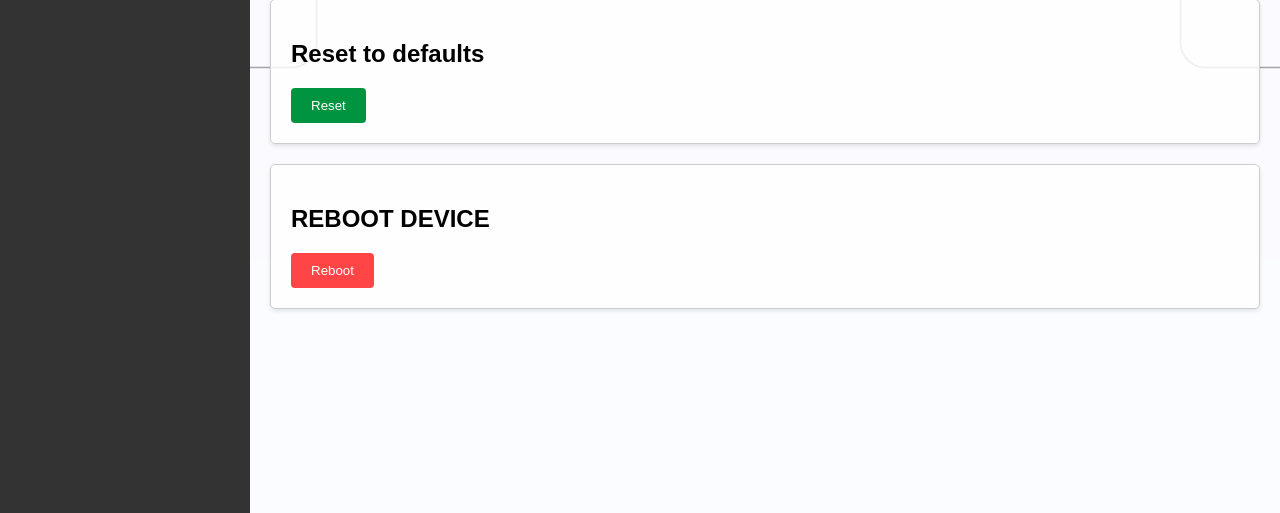
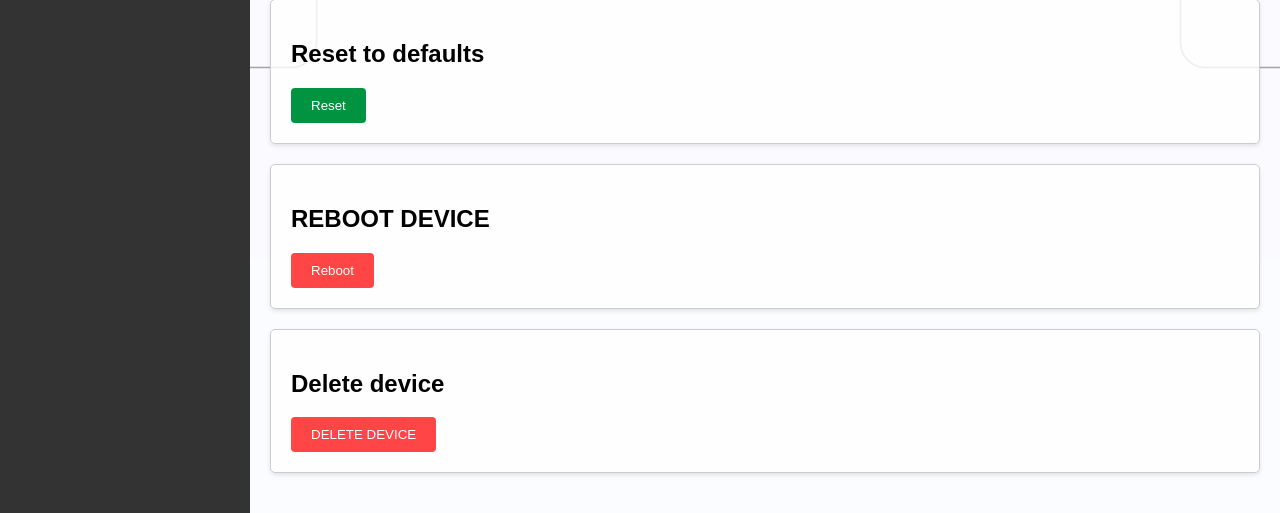
Before and after one commit to fbrstilo/RENS_SolarTracker, a Flask app: template templates/devctrl_logged_in.html in a window 1280 px wide. Shown: the part 1028-1541 px from the top of the page. Run offline with Flask 3, Linux system fonts and the light colour scheme; the template is opened without the code that fills it: most values are stand-ins (such as "Sample title", 1, 10 or a date in 2020); parts of the project's set-up code (start-up, migrations or seed data) failed here and were passed over.

Commit message:
deleting devices functionality

```diff
--- a/app.py
+++ b/app.py
@@ -58,13 +58,13 @@ def admin():
             return render_template('admin.html', alarms_and_errors=tr.alarms_and_errors, devices=devices.items(), logs=logs, request_timeout=int(defaults['delta-time']), logged_in=True)
     else:
         if "submit-defaults" in request.form or "submit-delta-time" in request.form:
-            update_json(request=request, file_path=f"{tr.JSONS_PATH}defaults.json")
+            update_json_from_request(request=request, file_path=f"{tr.JSONS_PATH}defaults.json")
             load_defaults()
         elif "password-hash" in request.form:
             with open('adminpass', "w") as f:
                 f.write(request.form['password-hash'])
         else:
-            update_json(request=request, file_path=f"{tr.JSONS_PATH}keys.json")
+            update_json_from_request(request=request, file_path=f"{tr.JSONS_PATH}keys.json")
             tr.load_keys()
             if("submit-chirpstack-api" in request.form): tr.chirpstack_config()
             if("submit-mqtt" in request.form): tr.mqtt_setup()
@@ -142,6 +142,13 @@ def device_on_select():
                 wait = 7*int(defaults['delta-time'])
                 submit_defaults_thread = threading.Thread(target=submit_all_defaults, args=(device_number,))
                 submit_defaults_thread.start()
+            elif 'submit-delete-device' in request.form:
+                if os.path.exists('jsons/device_mappings.json'):
+                    with open('jsons/device_mappings.json', "r") as f:
+                        data = json.load(f)
+                    del data[device_eui_from_number(device_number)]
+                    update_json(data, 'jsons/device_mappings.json')
+                    return redirect('/')
 
         timeout_enable = True
         return redirect(f'/device?id=device{device_number}')
@@ -423,7 +430,7 @@ def load_defaults():
         with open(filepath, "r") as f:
             defaults = json.load(f)
 
-def update_json(request, file_path):
+def update_json_from_request(request, file_path):
     kvps = []
     for k,v in request.form.items():
         if(v != ""):
@@ -434,8 +441,14 @@ def update_json(request, file_path):
     else: return -1
     for k,v in kvps:
         data[k] = v
-    with open(file_path, "w") as f:
-        json.dump(data, f)
+    return update_json(data, file_path)
+
+def update_json(data, file_path):
+    if os.path.exists(file_path):
+        with open(file_path, "w") as f:
+            json.dump(data, f)
+        return 0
+    else: return -1
 
 def log_to_csv(filepath):
     with open(filepath, 'r') as f:
--- a/templates/devctrl.html
+++ b/templates/devctrl.html
@@ -47,6 +47,7 @@
             <button name="submit-reset" id="reset-button" class="submit-button" style="background-color: #ff4545;">Reboot</button>
         </form>
     </div>
+    {% block delete_device %}{% endblock %}
 </div>
 
 
--- a/templates/devctrl_logged_in.html
+++ b/templates/devctrl_logged_in.html
@@ -105,3 +105,12 @@
     </form>
 </div>
 {% endblock %}
+
+{% block delete_device %}
+<div class="box" id="delete-device">
+    <form action="" method="POST" id="delete-device-form">
+        <h2>Delete device</h2>
+        <button name="submit-delete-device" id="submit-delete-device" class="submit-button" style="background-color: #ff4545;">DELETE DEVICE</button>
+    </form>
+</div>
+{% endblock %}
```
